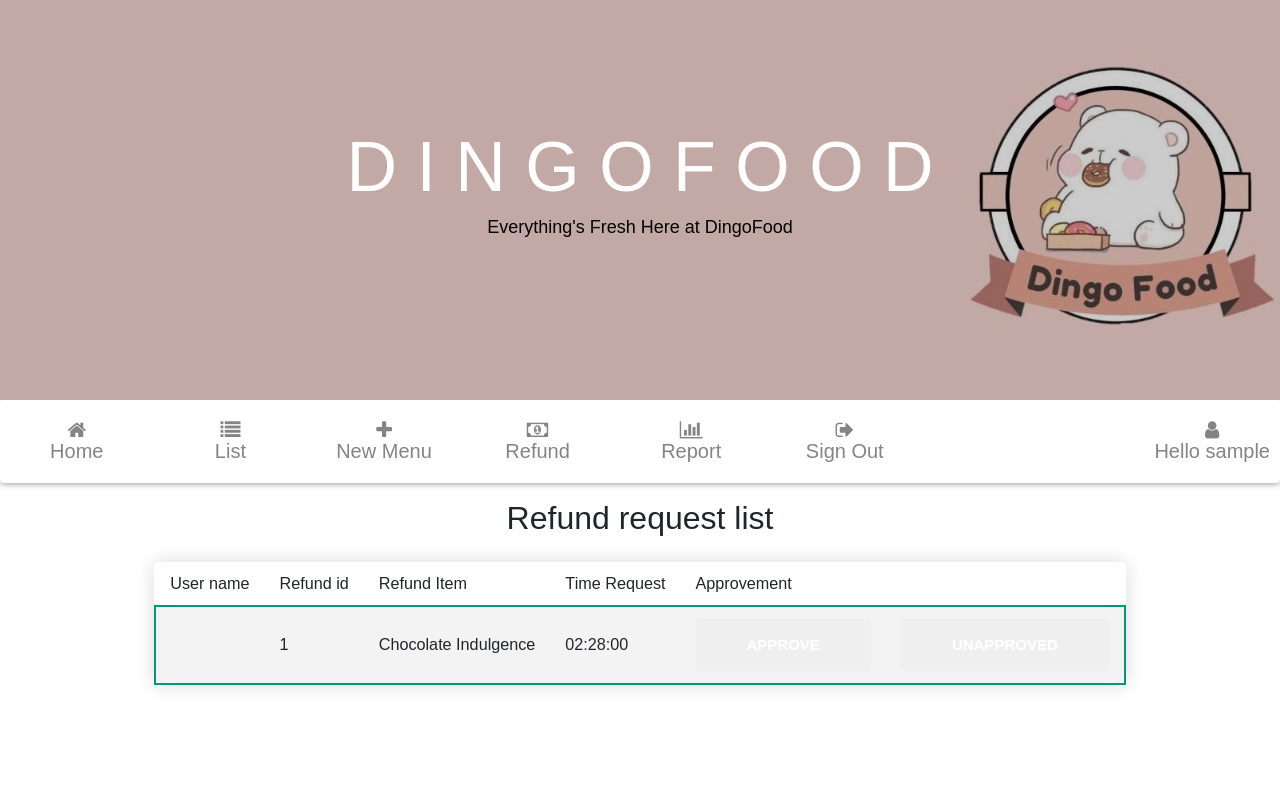
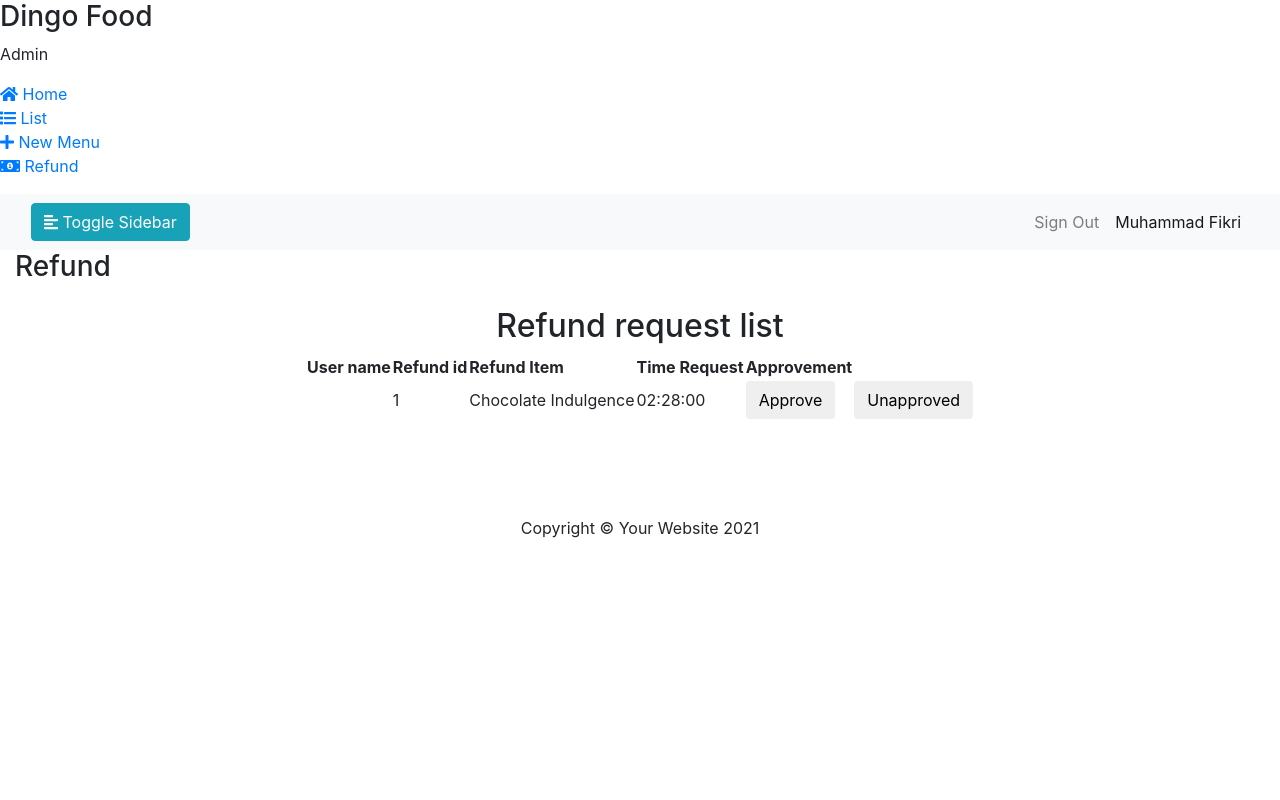
Before and after one commit to Zephyr-Night/Project, a PHP site: page /ApplicationLayer/ManageRefundInterface/refundAdmin.php in a window 1280 px wide. Run offline with PHP 8.4, Linux system fonts and the light colour scheme; the visitor is signed in with stand-in values (Sample User, id 1); data comes from the database, SQL or seed files in the repository; some libraries are stand-ins or nearby versions.

Commit message:
new ui menu, refund, ubah title page

```diff
--- a/ApplicationLayer/ManageAdminInterface/adminHome.php
+++ b/ApplicationLayer/ManageAdminInterface/adminHome.php
@@ -28,7 +28,7 @@
     <meta name="viewport" content="width=device-width, initial-scale=1.0">
     <meta http-equiv="X-UA-Compatible" content="IE=edge">
 
-    <title>Collapsible sidebar using Bootstrap 4</title>
+    <title>DINGO FOOD - Food Ordering System (FOS)</title>
 
     <!-- Bootstrap CSS CDN -->
     <link rel="stylesheet" href="https://stackpath.bootstrapcdn.com/bootstrap/4.1.0/css/bootstrap.min.css" integrity="sha384-9gVQ4dYFwwWSjIDZnLEWnxCjeSWFphJiwGPXr1jddIhOegiu1FwO5qRGvFXOdJZ4" crossorigin="anonymous">
--- a/ApplicationLayer/ManageMenuInterface/addMenu.php
+++ b/ApplicationLayer/ManageMenuInterface/addMenu.php
@@ -36,7 +36,7 @@
     <meta name="viewport" content="width=device-width, initial-scale=1.0">
     <meta http-equiv="X-UA-Compatible" content="IE=edge">
 
-    <title>Collapsible sidebar using Bootstrap 4</title>
+    <title>DINGO FOOD - Food Ordering System (FOS)</title>
 
     <!-- Bootstrap CSS CDN -->
     <link rel="stylesheet" href="https://stackpath.bootstrapcdn.com/bootstrap/4.1.0/css/bootstrap.min.css" integrity="sha384-9gVQ4dYFwwWSjIDZnLEWnxCjeSWFphJiwGPXr1jddIhOegiu1FwO5qRGvFXOdJZ4" crossorigin="anonymous">
--- a/ApplicationLayer/ManageRefundInterface/refundAdmin.php
+++ b/ApplicationLayer/ManageRefundInterface/refundAdmin.php
@@ -33,127 +33,88 @@
   return $result;
 }
 ?>
-<html lang="en" dir="ltr">
+
+
+
+<!DOCTYPE html>
+<html>
 <head>
     <meta charset="utf-8">
-      <link rel="stylesheet" href="/Project/css/dingo.css">
-      <link rel="stylesheet" href="/Project/css/dingo.css">
-
-         <script language="javascript" type="text/javascript">
-         window.history.forward();
-         </script>
-
-         <meta charset="UTF-8">
-         <meta name="viewport" content="width=device-width, initial-scale=1, shrink-to-fit=no">
-         <link rel="stylesheet" href="https://cdnjs.cloudflare.com/ajax/libs/meyer-reset/2.0/reset.min.css">
-
-         <link rel='stylesheet' href='https://maxcdn.bootstrapcdn.com/font-awesome/4.3.0/css/font-awesome.min.css'>
-         <link rel='stylesheet' href='https://fonts.googleapis.com/css?family=Roboto:300'>
-
-         <meta name="author" content="">
+    <meta name="viewport" content="width=device-width, initial-scale=1.0">
+    <meta http-equiv="X-UA-Compatible" content="IE=edge">
 
     <title>DINGO FOOD - Food Ordering System (FOS)</title>
-         <link href="http://cdnjs.cloudflare.com/ajax/libs/font-awesome/4.3.0/css/font-awesome.css" rel="stylesheet"
-             type='text/css'>
-         </link>
-         <link href="/Project/vendor/bootstrap/css/bootstrap.min.css" rel="stylesheet">
-         <link rel="stylesheet" href="/Project/css/home.css">
-    <style>
-    body, html {
-        height: 100%;
-        margin: 0;
-        font-family: Arial, Helvetica, sans-serif;
-    }
 
-    .hero-image {
-        background-image: linear-gradient(rgba(0, 0, 0, 0.2), rgba(0, 0, 0, 0.2)), url("/Project/img/dingoLogo4.jfif");
-        height: 50%;
-        background-position: center;
-        background-repeat: no-repeat;
-        background-size: cover;
-        position: relative;
-    }
+    <!-- Bootstrap CSS CDN -->
+    <link rel="stylesheet" href="https://stackpath.bootstrapcdn.com/bootstrap/4.1.0/css/bootstrap.min.css" integrity="sha384-9gVQ4dYFwwWSjIDZnLEWnxCjeSWFphJiwGPXr1jddIhOegiu1FwO5qRGvFXOdJZ4" crossorigin="anonymous">
+    <!-- Our Custom CSS -->
+    <link rel="stylesheet" href="/Project/css/style1.css">
 
-    .hero-image2 {
-        background-image: linear-gradient(rgba(0, 0, 0, 0.5), rgba(0, 0, 0, 0.5)), url("/Project/img/wall4.jpg");
-        height: 50%;
-        background-position: center;
-        background-repeat: no-repeat;
-        background-size: cover;
-        position: relative;
-    }
-
-     .hero-text {
-         text-align: center;
-         position: absolute;
-         top: 50%;
-         left: 50%;
-         transform: translate(-50%, -50%);
-         color: white;
-     }
-
-     .hero-text button {
-         border: none;
-         outline: 0;
-         display: inline-block;
-         padding: 10px 25px;
-         color: black;
-         background-color: #ddd;
-         text-align: center;
-         cursor: pointer;
-     }
-
-     .hero-text button:hover {
-         background-color: #555;
-         color: white;
-     }
-
-     ul {
-         list-style-type: none;
-
-     }
-
-
-     /* Create two equal columns that floats next to each other */
-     .column {
-         float: left;
-         width: 50%;
-         padding: 0 10%;
-         height: 300px;
-         /* Should be removed. Only for demonstration */
-     }
-
-     /* Clear floats after the columns */
-     .row:after {
-         content: "";
-         display: table;
-         clear: both;
-     }
-     </style>
+    <!-- Font Awesome JS -->
+    <script defer src="https://use.fontawesome.com/releases/v5.0.13/js/solid.js" integrity="sha384-tzzSw1/Vo+0N5UhStP3bvwWPq+uvzCMfrN1fEFe+xBmv1C/AtVX5K0uZtmcHitFZ" crossorigin="anonymous"></script>
+    <script defer src="https://use.fontawesome.com/releases/v5.0.13/js/fontawesome.js" integrity="sha384-6OIrr52G08NpOFSZdxxz1xdNSndlD4vdcf/q2myIUVO0VsqaGHJsB0RaBE01VTOY" crossorigin="anonymous"></script>
 </head>
 
 <body>
-     <div class="hero-image">
-  <div class="hero-text">
-    <h1 style="font-size:70px">D I N G O F O O D</h1>
-    <p style="color: black">Everything's Fresh Here at DingoFood</p><br>
+    <div class="wrapper">
+        <!-- Sidebar  -->
+        <nav id="sidebar">
+            <div class="sidebar-header">
+                <h3>Dingo Food</h3>
+            </div>
+
+            <ul class="list-unstyled components">
+               <p>Admin</p>
+                <li>
+                    <a href="/Project/ApplicationLayer/ManageAdminInterface/adminHomeM.php"><i class="fa fa-home"></i><span>&nbsp;Home</span></a>
+                </li>
+                <li>
+                    <a href="/Project/ApplicationLayer/ManageMenuInterface/listMenuM.php"><i class="fa fa-list"></i>&nbsp;List</a>
+                </li>
+                <li>
+                    <a href="/Project/ApplicationLayer/ManageMenuInterface/addMenuM.php"><i class="fa fa-plus"></i>&nbsp;New Menu</a>
+                </li>
+                <li class="active">
+                    <a href="/Project/ApplicationLayer/ManageRefundInterface/refundAdmin.php"><i class="fas fa-money-bill-alt"></i>&nbsp;Refund</a>
+                </li>
+
+        </nav>
+
+        <!-- Page Content  -->
+        <div id="content">
+
+            <nav class="navbar navbar-expand-lg navbar-light bg-light">
+                <div class="container-fluid">
+
+                    <button type="button" id="sidebarCollapse" class="btn btn-info">
+                        <i class="fas fa-align-left"></i>
+                        <span>Toggle Sidebar</span>
+                    </button>
+                    <button class="btn btn-dark d-inline-block d-lg-none ml-auto" type="button" data-toggle="collapse" data-target="#navbarSupportedContent" aria-controls="navbarSupportedContent" aria-expanded="false" aria-label="Toggle navigation">
+                        <i class="fas fa-align-justify"></i>
+                    </button>
+
+                    <div class="collapse navbar-collapse" id="navbarSupportedContent">
+                        <ul class="nav navbar-nav ml-auto">
+                            <li class="nav-item ">
+                                <a class="nav-link" href="#">Sign Out</a>
+                            </li>
+                            <li class="nav-item active">
+                                <a class="nav-link" href="#">Muhammad Fikri</a>
+                            </li>
+                        </ul>
                     </div>
                 </div>
-    <div id="menu-nav">
-    <div style="list-style-type: none;" id="navigation-bar">
-       <ul>
-      <li><a href="/Project/ApplicationLayer/ManageAdminInterface/adminHome.php"><i class="fa fa-home"></i><span>Home</span></a></li>
-      <li><a href="/Project/ApplicationLayer/ManageMenuInterface/listMenu.php"><i class="fa fa-list"></i><span>List</span></a></li>
-      <li><a href="/Project/ApplicationLayer/ManageMenuInterface/addMenu.php"><i class="fa fa-plus"></i><span>New Menu</span></a></li>
-      <li><a href="/Project/ApplicationLayer/ManageRefundInterface/refundAdmin.php"><i class="fa fa-money"></i><span>Refund</span></a></li>
-      <li><a href="/Project/ApplicationLayer/ManageReportInterface/indexAdmin.php"><i class="fa fa-bar-chart"></i><span>Report</span></a></li>
-    <li><a href="/Project/ApplicationLayer/ManageAdminInterface/adminLogout.php" onclick="return confirm('Are you sure you want to sign out?')"><i class="fa fa-sign-out"></i><span>Sign Out</span></a></li>
-    <a href="/Project/ApplicationLayer/ManageAdminInterface/adminProfile.php" id="topnav-right"><i class="fa fa-user"></i><span>Hello <?php echo $admin_username; ?> </span></a>
-    </ul>
+            </nav>
 
+             <div class="container-fluid">
+
+                    <!-- Page Heading -->
+                    <div class="d-sm-flex align-items-center justify-content-between mb-4">
+                        <h1 class="h3 mb-0 text-gray-800">Refund</h1>
                     </div>
 
-  </div>
+
                     <center>
     <h2> Refund request list</h2>
     <form method="post">
@@ -206,10 +167,24 @@
 
     </table>
     </form>
-  </center>
 
-  </body>
-</html>
+
+
+
+                    </div>
+                <br><br><br><br>
+
+                 <footer class="sticky-footer bg-white">
+                <div class="container my-auto">
+                    <div class="copyright text-center my-auto">
+                        <span>Copyright &copy; Your Website 2021</span>
+                    </div>
+                </div>
+            </footer>
+
+        </div>
+
+    </div>
 
     <script>
 
@@ -222,3 +197,22 @@
         }
 
         </script>
+
+
+    <!-- jQuery CDN - Slim version (=without AJAX) -->
+    <script src="https://code.jquery.com/jquery-3.3.1.slim.min.js" integrity="sha384-q8i/X+965DzO0rT7abK41JStQIAqVgRVzpbzo5smXKp4YfRvH+8abtTE1Pi6jizo" crossorigin="anonymous"></script>
+    <!-- Popper.JS -->
+    <script src="https://cdnjs.cloudflare.com/ajax/libs/popper.js/1.14.0/umd/popper.min.js" integrity="sha384-cs/chFZiN24E4KMATLdqdvsezGxaGsi4hLGOzlXwp5UZB1LY//20VyM2taTB4QvJ" crossorigin="anonymous"></script>
+    <!-- Bootstrap JS -->
+    <script src="https://stackpath.bootstrapcdn.com/bootstrap/4.1.0/js/bootstrap.min.js" integrity="sha384-uefMccjFJAIv6A+rW+L4AHf99KvxDjWSu1z9VI8SKNVmz4sk7buKt/6v9KI65qnm" crossorigin="anonymous"></script>
+
+    <script type="text/javascript">
+        $(document).ready(function () {
+            $('#sidebarCollapse').on('click', function () {
+                $('#sidebar').toggleClass('active');
+            });
+        });
+    </script>
+</body>
+
+</html>
```
Also changed, not shown: ApplicationLayer/ManageMenuInterface/listMenu.php (+115 -282 lines). Lines whose indentation alone changed are shown as unchanged.
